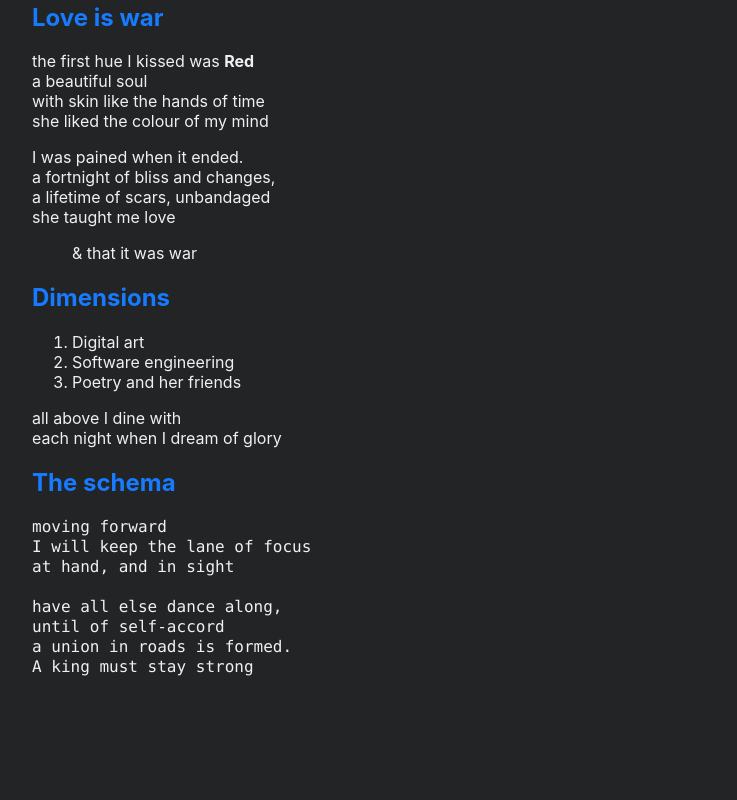
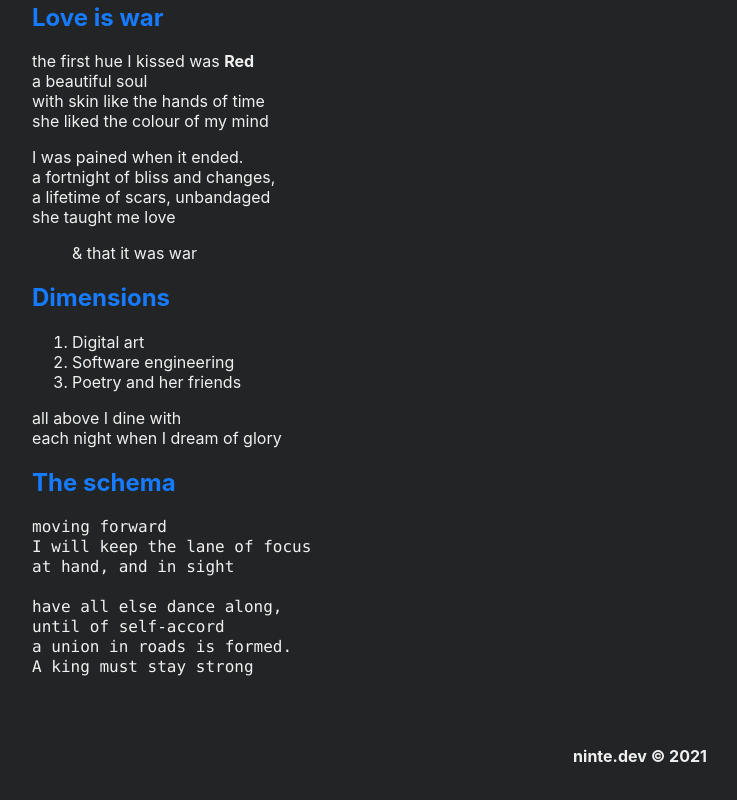
Before and after one commit to nullthefirst/fcc-markdown-previewer, a React (Create React App) app: page / in a window 1280 px wide. Shown: the part 1279-2079 px from the top of the page, without its empty margins (0-737 px from the left). Before the commit the page ends 2036 px from the top, so only its background shows below. Built offline with nearby package versions, Linux system fonts and the light colour scheme.

Commit message:
Moved footer component.

```diff
--- a/src/App.js
+++ b/src/App.js
@@ -1,10 +1,12 @@
 import "./App.css";
 import Previewer from "./previewer";
+import Footer from "./previewer/Footer";
 
 function App() {
   return (
     <div>
       <Previewer />
+      <Footer />
     </div>
   );
 }
```
